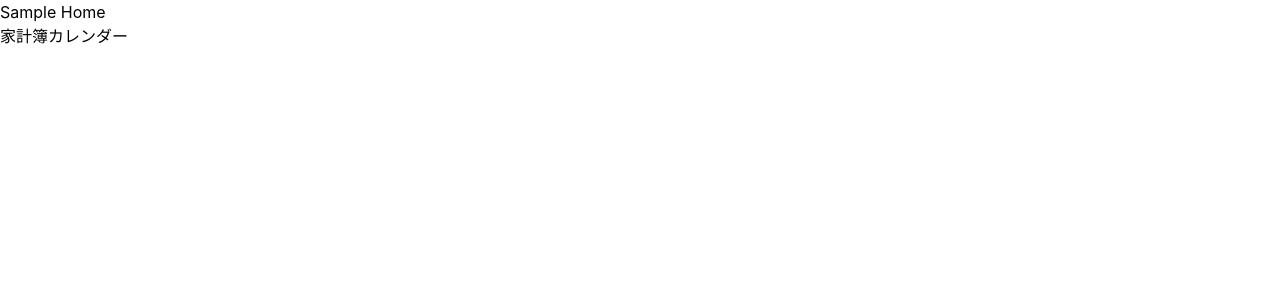
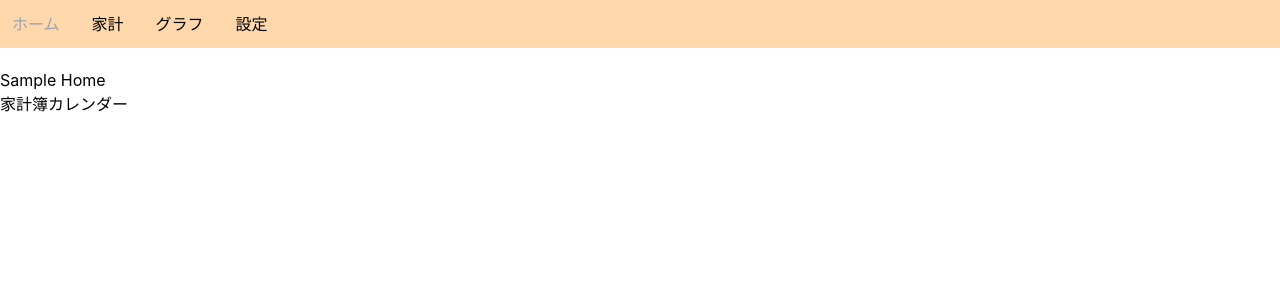
Before and after one commit to yoichi0615/app-frontend, a React (Create React App) app: page / in a window 1280 px wide. Shown: the top 300 px of the page. Built offline with nearby package versions, Linux system fonts and the light colour scheme.

Commit message:
グラフ表示

```diff
--- a/src/RouterConfig.tsx
+++ b/src/RouterConfig.tsx
@@ -2,7 +2,6 @@ import React from 'react'
 import { BrowserRouter, Routes, Route } from 'react-router-dom'
 import { SampleHome } from './components/SampleHome'
 import { Main } from './components/pages/Main'
-import { SamplePage2 } from './components/SamplePage2'
 import { Chart } from './components/pages/Chart'
 import { NotFound } from './components/pages/NotFound'
 
--- a/src/components/SampleHome.tsx
+++ b/src/components/SampleHome.tsx
@@ -1,9 +1,11 @@
 import React from 'react'
 import { Link } from 'react-router-dom'
+import { Header } from './molecules/Header'
 
 export const SampleHome: React.FC = () => {
   return (
     <>
+      <Header />
       <h1>Sample Home</h1>
       <nav>
         <ul>
--- /dev/null
+++ b/src/components/molecules/Header.tsx
@@ -0,0 +1,27 @@
+import React, { useState } from 'react'
+import { useLocation, Link } from 'react-router-dom';
+
+export const Header = () => {
+  const location = useLocation()
+  console.log(location)
+  return (
+    <header className='bg-orange-200'>
+      <div className='mb-5'>
+        <ul className='list-none flex'>
+          <li className={`p-3 mr-2 ${location.pathname === '/' ? 'text-gray-400' : ''}`}>
+            <Link to="/">ホーム</Link>
+          </li>
+          <li className={`p-3 mr-2 ${location.pathname === '/calendar' ? 'text-gray-400' : ''}`}>
+          <Link to="/calendar">家計</Link>
+          </li>
+          <li className={`p-3 mr-2 ${location.pathname === '/chart' ? 'text-gray-400' : ''}`}>
+            <Link to="/chart">グラフ</Link>
+          </li>
+          <li className={`p-3 mr-2 ${location.pathname === '/setting' ? 'text-gray-400' : ''}`}>
+          <Link to="/setting">設定</Link>
+          </li>
+        </ul>
+      </div>
+    </header>
+  )
+}
--- a/src/components/pages/Chart.jsx
+++ b/src/components/pages/Chart.jsx
@@ -1,27 +1,47 @@
-import React from "react";
+import React, { useState, useEffect } from "react"
+import { Header } from "../molecules/Header"
+import axios from 'axios'
+
 import {
   Chart as ChartJS,
   CategoryScale,
   LinearScale,
   PointElement,
   LineElement,
+  BarElement,
   Title,
   Tooltip,
   Legend,
 } from "chart.js";
-import { Line } from "react-chartjs-2";
+import { Bar } from "react-chartjs-2";
+import dayjs from "dayjs";
 
 ChartJS.register(
   CategoryScale,
   LinearScale,
   PointElement,
   LineElement,
+  BarElement,
   Title,
   Tooltip,
   Legend
 );
 
+
 export const Chart = () => {
+  const [chartData, setData] = useState([])
+
+  useEffect(() => {
+    const getData = async () => {
+      await axios.get('http://127.0.0.1:8000/api/daily_amount')
+        .then((res) => {
+          setData(res.data)
+        })
+    }
+    getData()
+  }, [])
+
+
   const options = {
     responsive: true,
     plugins: {
@@ -32,22 +52,17 @@ export const Chart = () => {
     },
   };
 
-  const labels = [
-    "January",
-    "February",
-    "March",
-    "April",
-    "May",
-    "June",
-    "July",
-  ];
+  const endDay = Number(dayjs().endOf('month').format('D'))
+
+  const labels = [...Array(endDay)].map((_, i) => `${i + 1}日`)
+
 
   const data = {
     labels,
     datasets: [
       {
-        label: "データ1",
-        data: [10, 40, 30, 40, 50, 80, 120],
+        label: "支出",
+        data: chartData,
         borderColor: "rgb(255, 99, 132)",
         backgroundColor: "rgba(255, 99, 132, 0.5)",
       },
@@ -56,7 +71,8 @@ export const Chart = () => {
 
   return (
     <>
-      <Line options={options} data={data} />
+      <Header />
+      <Bar options={options} data={data} />
     </>
-  );
-};
+  )
+}
--- a/src/components/pages/Main.tsx
+++ b/src/components/pages/Main.tsx
@@ -6,6 +6,7 @@ import { getMonth } from '../../utils/date'
 import { store } from '../../store'
 import { Provider } from 'react-redux'
 import axios from 'axios'
+import { Header } from '../molecules/Header'
 
 export const options = [
   {
@@ -52,11 +53,14 @@ export const Main: React.FC = () => {
 
   return (
     <div className="w-[1200px] m-auto">
-      <h3>メインページ</h3>
-      <Provider store={store}>
-        <Month month={currentMonth} setIsSave={setIsSaved} incomeList={incomeList} setIncomeList={setIncomeList} />
-        <Detail />
-      </Provider>
+      <Header />
+      <div>
+        <h3>メインページ</h3>
+        <Provider store={store}>
+          <Month month={currentMonth} setIsSave={setIsSaved} incomeList={incomeList} setIncomeList={setIncomeList} />
+          <Detail />
+        </Provider>
+      </div>
     </div>
   )
 }
```
